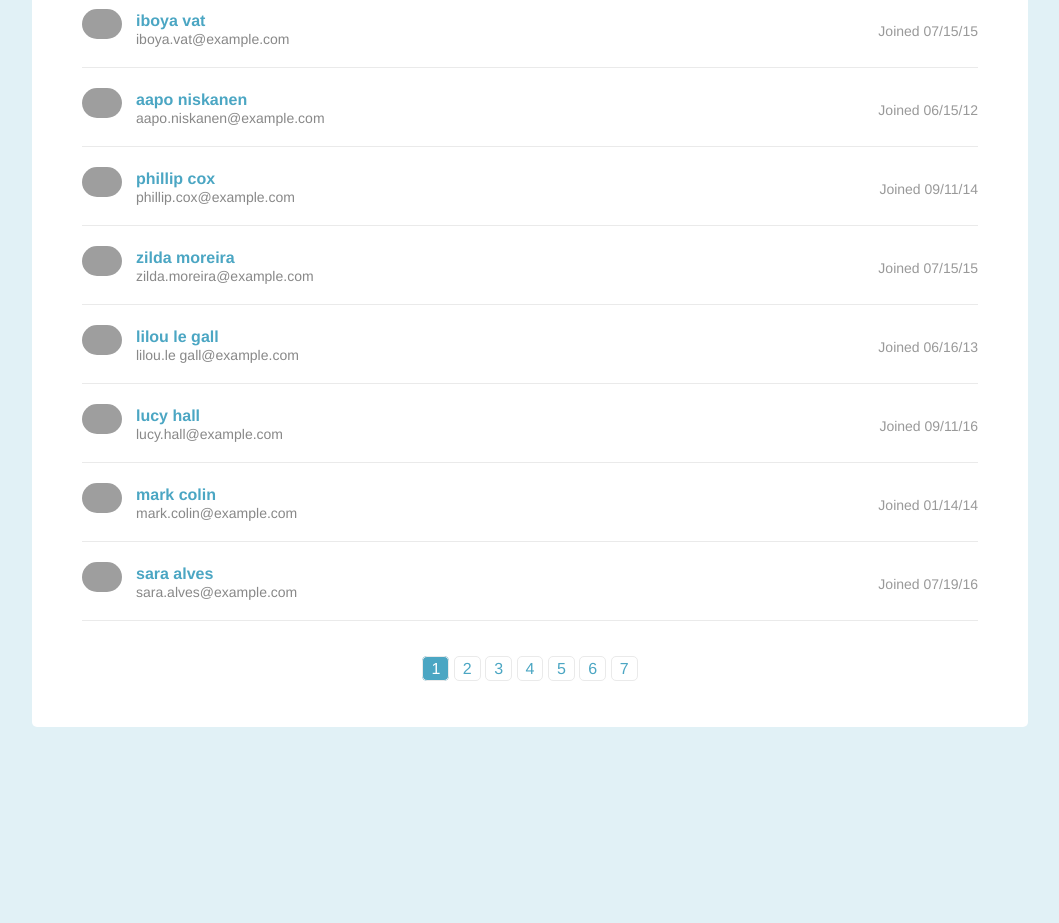
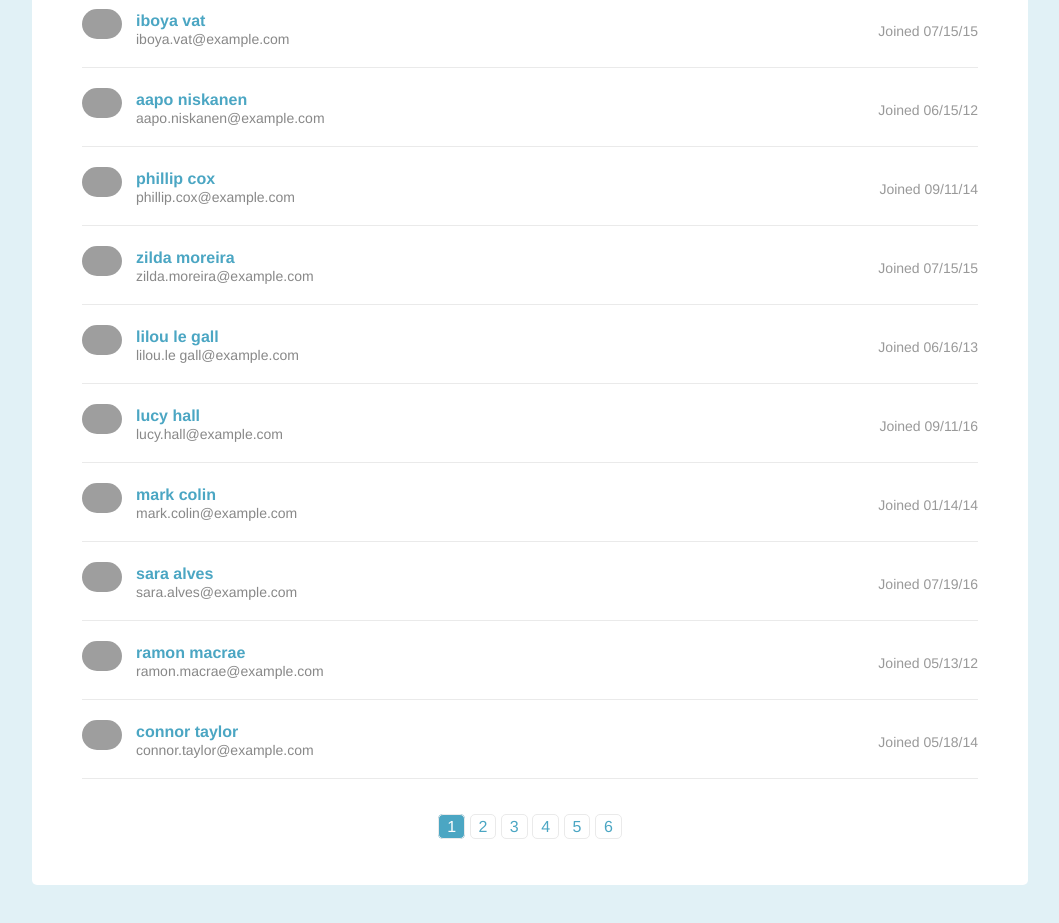
Before and after one commit to frankRose1/Pagination-Content-Filter, a plain HTML site: page index.html in a window 1280 px wide. Shown: the part 145-1068 px from the top of the page, without its empty margins (110-1169 px from the left). Before the commit the page ends 922 px from the top, so only its background shows below. Drawn offline with Linux system fonts and the light colour scheme; grey boxes are pictures that could not be loaded.

Commit message:
fixed a bug on line 43 causing the wrong page param to be passed to pagination function

```diff
--- a/scripts/app.js
+++ b/scripts/app.js
@@ -1,10 +1,11 @@
 const students = document.querySelectorAll('.student-item');
+const studentUL = document.querySelector('.student-list');
 const totalStudents = students.length;
-const limit = 8; //students per page
+const limit = 10; //students per page
 const paginationDiv = document.querySelector('.pagination');
 const paginationUL = document.createElement('ul');
 paginationDiv.appendChild(paginationUL);
-const studentUL = document.querySelector('.student-list');
+
 
 //hide the students
 students.forEach(student => {
@@ -39,29 +40,29 @@ function createLinks(studentList){
     for (let i = 1; i <= maxPages; i++) {
         const link =
         `<li>
-            <a href="#" class=${i === 1 ? "active" : ""} data-page="${i}">${i}</a>
+            <a href="#" data-page=${i} ${i === 1 ? 'class=active' : ""}>${i}</a>
         </li>`;
         html+= link;
     }
 
-    //then use innerHTML to add them to the DOM
     paginationUL.innerHTML = html;
     pagination(1, studentList);
 }
 
-function pagination( page = 1, list){
-    const maxPages = Math.ceil(list.length / limit);
-    const maxIndex = limit * maxPages;
-    const skipIndex = (page * limit) - limit;
-    const upper = maxIndex - ( maxIndex - (limit * page) );
-    const listNodes = studentUL.children;
+function pagination( page, list){
+     const maxPages = Math.ceil(list.length / limit);
+     const maxIndex = limit * maxPages;
+     const skipIndex = (page * limit) - limit;
+     const upper = maxIndex - ( maxIndex - (limit * page) );
+     const studentNodes = studentUL.children;
+    console.log(studentNodes);
     //loop over the list and see where the students land
-    for (let i = 0; i < listNodes.length; i++) {
+    for (let i = 0; i < list.length; i++) {
         //if the index is greater than the skip, and lower than the upper value then we show the student, else we hide them
         if ( i >= skipIndex && i < upper) {
-            listNodes[i].style.display = 'block';
+            studentNodes[i].style.display = 'block';
         } else {
-            listNodes[i].style.display = 'none'
+            studentNodes[i].style.display = 'none';
         }
     } //end loop
 }
@@ -69,9 +70,10 @@ function pagination( page = 1, list){
 function getPage(e){
     if(!e.target.matches('a')) return; //skip if its not an anchor el
     const page = parseInt(e.target.dataset.page);
-    pagination(page, students);
+    const liNodes = paginationDiv.firstElementChild.childNodes;
+    const studentNodes = studentUL.children;
+    pagination(page, studentNodes);
     //toggle active class
-    const liNodes = paginationDiv.firstElementChild.childNodes;
     liNodes.forEach(li => {
         li.firstElementChild.classList.remove('active');
     });
@@ -107,7 +109,7 @@ searchDiv.appendChild(search);
 
   //whenever someone changes the value of the input, display the results
   function displayResults(e){
-    if (!e.target.matches('input') ) return; //skip if its not an input
+    if (!e.target.matches('input')) return; //skip if its not an input
     // show the results of the findMatches function
     const matchedArray = findMatches(e.target.value, students);
     const html = matchedArray.map(student => {
```
Also changed, not shown: index.html (+2 -3 lines).
